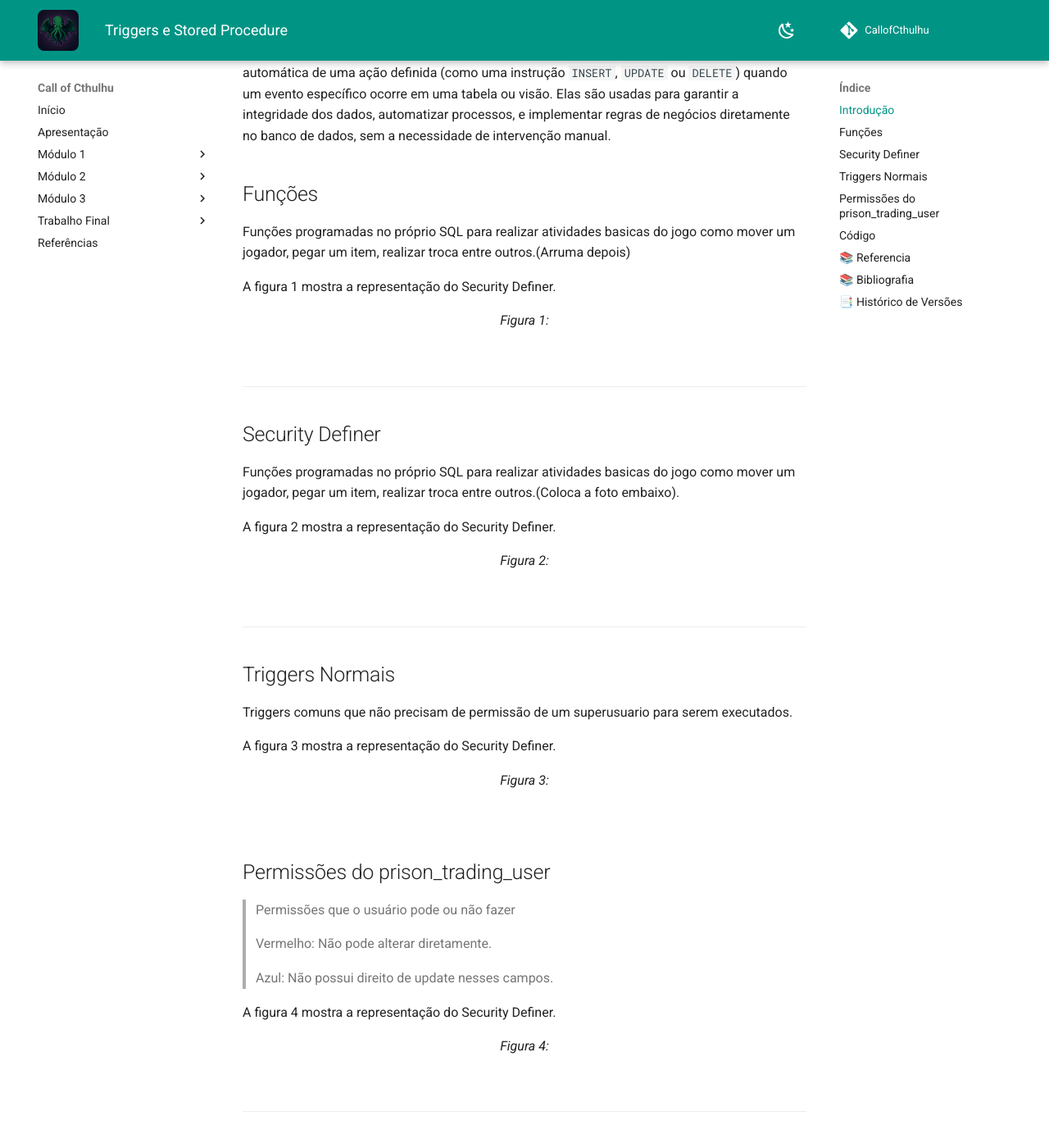
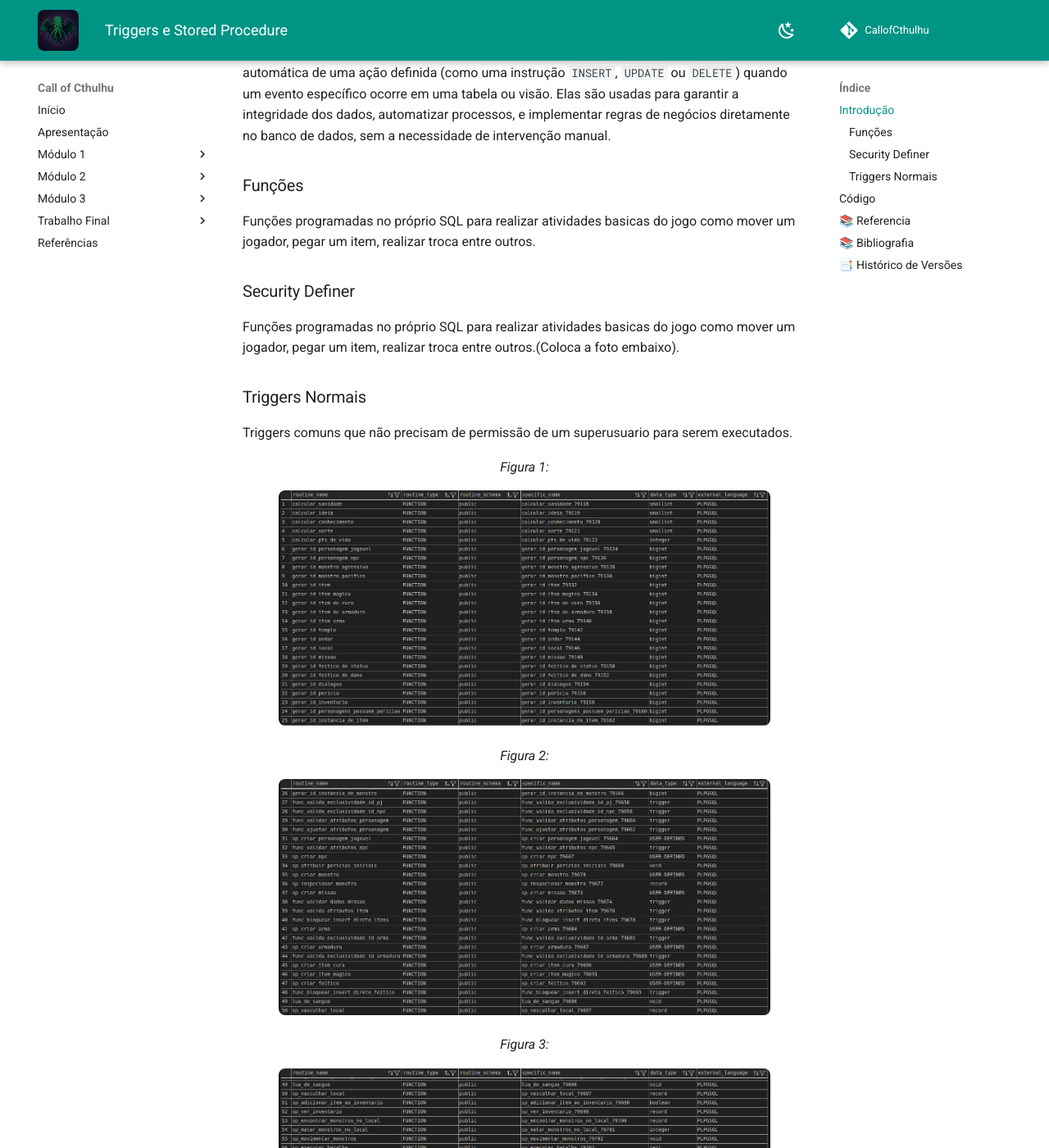
Before and after one commit to SBD1/2025.1-CallOfCthulhu, an MkDocs documentation site: the page built from docs/entregas/terceira/TSP.md, in a window 1280 px wide and 1400 px high, scrolled down 206 px. Shown: the whole window at 82% size. Built offline with MkDocs 1.6.1 and Material for MkDocs 9.7.7, drawn with Linux system fonts in a browser that asks for light colours; comment, search, counter and statistics services are not loaded.

```diff
--- a/docs/entregas/terceira/TSP.md
+++ b/docs/entregas/terceira/TSP.md
@@ -4,61 +4,36 @@
 
 **Triggers são um recurso do SQL (Structured Query Language)** que permite a execução automática de uma ação definida (como uma instrução `INSERT`, `UPDATE` ou `DELETE`) quando um evento específico ocorre em uma tabela ou visão. Elas são usadas para garantir a integridade dos dados, automatizar processos, e implementar regras de negócios diretamente no banco de dados, sem a necessidade de intervenção manual.
 
-## Funções
+### Funções
 
-Funções programadas no próprio SQL para realizar atividades basicas do jogo como mover um jogador, pegar um item, realizar troca entre outros.(Arruma depois)
+Funções programadas no próprio SQL para realizar atividades basicas do jogo como mover um jogador, pegar um item, realizar troca entre outros.
+### Security Definer
 
-A figura 1 mostra a representação do Security Definer.
+Funções programadas no próprio SQL para realizar atividades basicas do jogo como mover um jogador, pegar um item, realizar troca entre outros.(Coloca a foto embaixo).
+
+### Triggers Normais
+
+Triggers comuns que não precisam de permissão de um superusuario para serem executados.
+
 
 <p align="center"><i>Figura 1:</i></p>
 
 <p align="center">
-  <img src="" width="600">
+  <img src="https://raw.githubusercontent.com/SBD1/2025.1-CallOfCthulhu/refs/heads/Documentando-triggers/docs/assets/Triggers_1.png" width="600">
 </p>
-
----
-
-## Security Definer
-
-Funções programadas no próprio SQL para realizar atividades basicas do jogo como mover um jogador, pegar um item, realizar troca entre outros.(Coloca a foto embaixo).
-
-A figura 2 mostra a representação do Security Definer.
 
 <p align="center"><i>Figura 2:</i></p>
 
 <p align="center">
-  <img src="" width="600">
+  <img src="https://raw.githubusercontent.com/SBD1/2025.1-CallOfCthulhu/refs/heads/Documentando-triggers/docs/assets/Triggers_2.png" width="600">
 </p>
-
----
-
-## Triggers Normais
-
-Triggers comuns que não precisam de permissão de um superusuario para serem executados.
-
-A figura 3 mostra a representação do Security Definer.
 
 <p align="center"><i>Figura 3:</i></p>
 
 <p align="center">
-  <img src="" width="600">
+  <img src="https://raw.githubusercontent.com/SBD1/2025.1-CallOfCthulhu/refs/heads/Documentando-triggers/docs/assets/Triggers_3.png" width="600">
 </p>
 
-## Permissões do prison_trading_user
-
-> Permissões que o usuário pode ou não fazer
-
-> Vermelho: Não pode alterar diretamente.
-
-> Azul: Não possui direito de update nesses campos.
-
-A figura 4 mostra a representação do Security Definer.
-
-<p align="center"><i>Figura 4:</i></p>
-
-<p align="center">
-  <img src="" width="600">
-</p>
 
 ---
 
```
Also changed, not shown: docs/entregas/apresentacao/apresentacao.md (+2 -2 lines).
